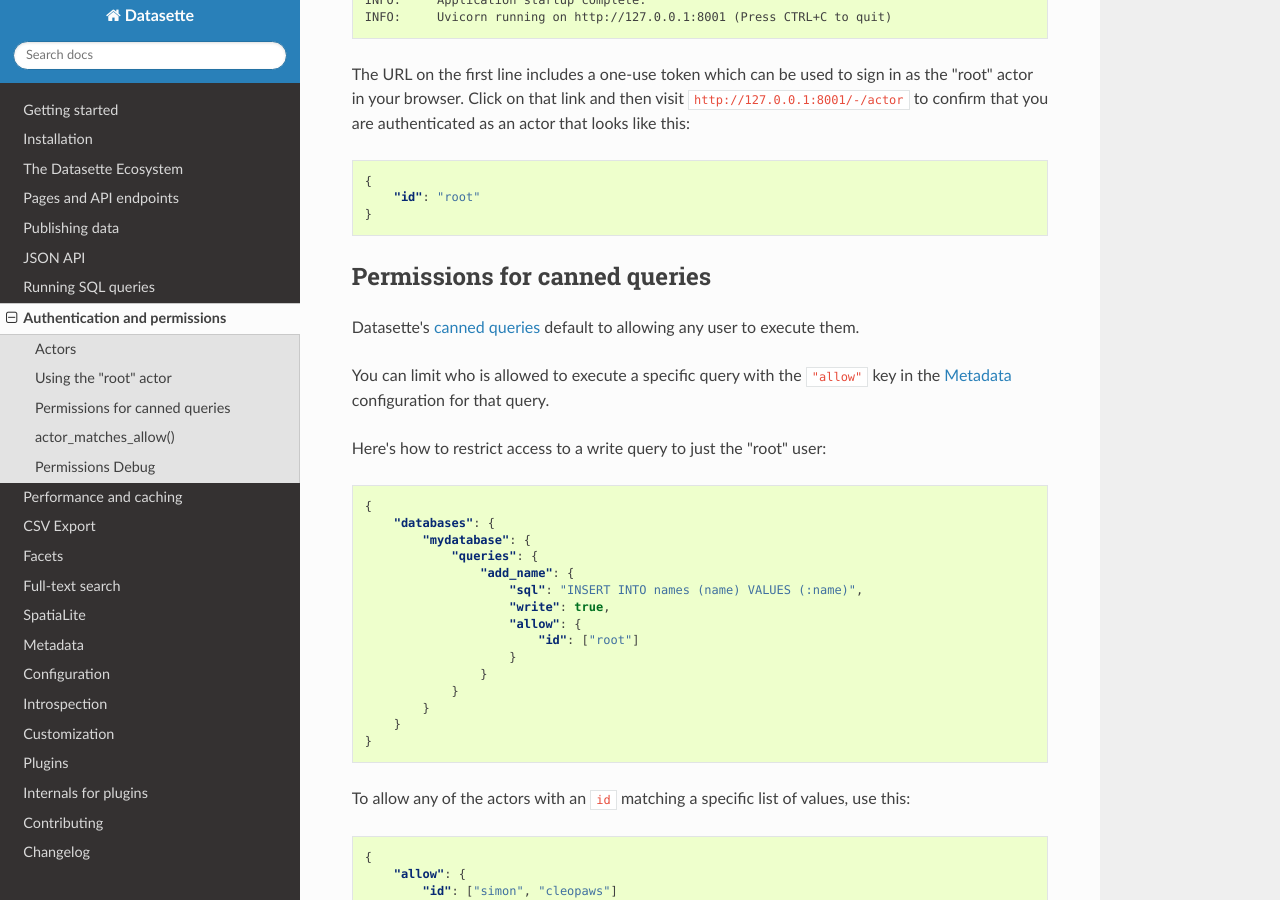
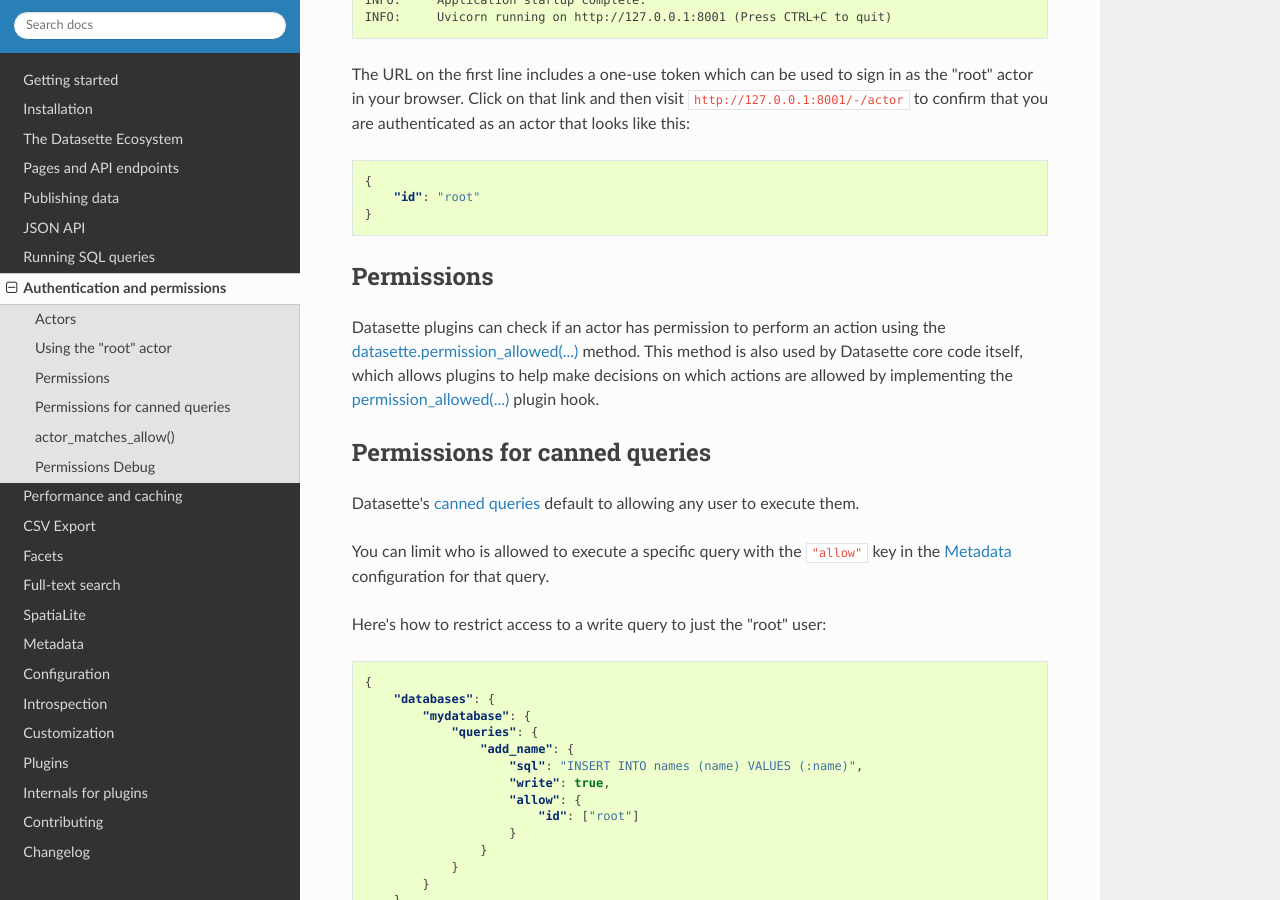
Before and after one commit to simonw/datasette, a Sphinx documentation site: the page built from docs/authentication.rst, in a window 1280 px wide and 900 px high, scrolled down 987 px. Built offline with Sphinx 7.4.7 and the Read the Docs theme 2.0.0, drawn with Linux system fonts in a browser that asks for light colours.

Commit message:
Improved permissions documentation

```diff
--- a/docs/authentication.rst
+++ b/docs/authentication.rst
@@ -46,6 +46,13 @@
     {
         "id": "root"
     }
+
+.. _authentication_permissions:
+
+Permissions
+===========
+
+Datasette plugins can check if an actor has permission to perform an action using the :ref:`datasette.permission_allowed(...)<datasette_permission_allowed>` method. This method is also used by Datasette core code itself, which allows plugins to help make decisions on which actions are allowed by implementing the :ref:`permission_allowed(...) <plugin_permission_allowed>` plugin hook.
 
 .. _authentication_permissions_canned_queries:
 
--- a/docs/internals.rst
+++ b/docs/internals.rst
@@ -115,6 +115,8 @@
     If you pass a Datasette request object here it will be made available to the template.
 
 Renders a `Jinja template <https://jinja.palletsprojects.com/en/2.11.x/>`__ using Datasette's preconfigured instance of Jinja and returns the resulting string. The template will have access to Datasette's default template functions and any functions that have been made available by other plugins.
+
+.. _datasette_permission_allowed:
 
 await .permission_allowed(actor, action, resource_type=None, resource_identifier=None, default=False)
 -----------------------------------------------------------------------------------------------------
```
